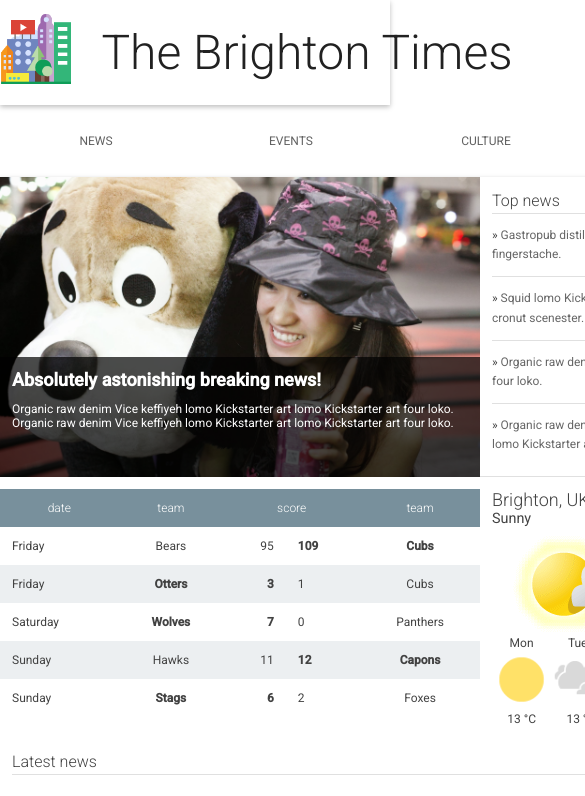
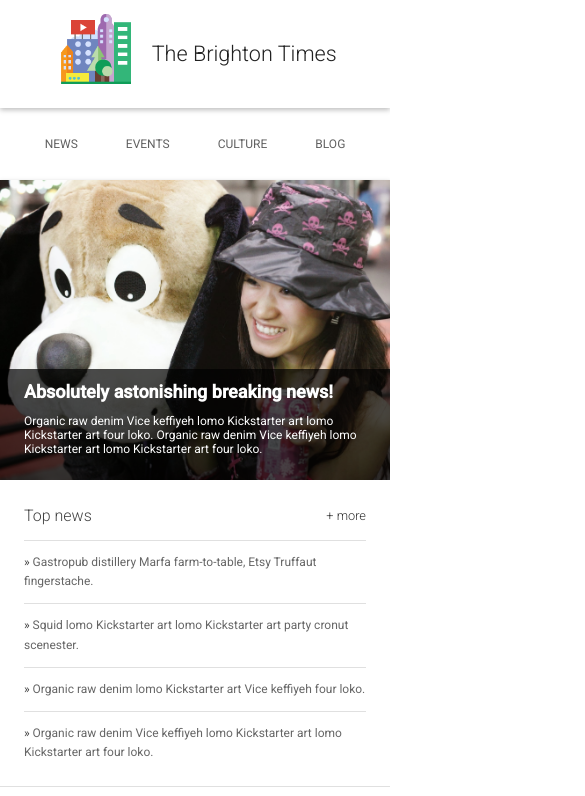
Before and after one commit to giannicuccu/RWDF-L2-Start, a plain HTML site: page index.html in a window 390 px wide. Shown: the top 796 px of the page, 585 px wide, since content can reach past the window. Drawn offline with Linux system fonts and the light colour scheme.

Commit message:
first responsive version

```diff
--- a/index.html
+++ b/index.html
@@ -3,6 +3,7 @@
   <head>
     <meta charset="utf-8">
     <meta http-equiv="X-UA-Compatible" content="IE=edge">
+    <meta name="viewport" content="width=device-width, initial-scale=1.0">
     <title>Brighton Times</title>
     <link href="https://fonts.googleapis.com/css?family=Roboto:300,400,500" rel="stylesheet" type="text/css">
     <link rel="stylesheet" type="text/css" href="main.css">
@@ -18,7 +19,7 @@
       </div>
     </header>
 
-    <nav id="drawer" class="nav">
+     <nav id="drawer" class="nav">
       <ul class="nav__list">
         <li class="nav__item"><a href="#">News</a></li>
         <li class="nav__item"><a href="#">Events</a></li>
@@ -106,11 +107,13 @@
         </section>
 
         <section class="weather">
+          <div class="weather-left">
           <span class="weather__location">Brighton, UK</span>
           <span class="weather__desc">Sunny</span>
           <span class="weather__today">
           <img class="weather__today__image" src="images/weather.png" alt="icon of a partially sunny day"><span class="weather__today__temp">13</span><span class="weather__today__deg">&deg;C</span>
           </span>
+        </div>
           <ul class="weather__next">
             <li class="weather__next__item">
               <span>Mon</span>
@@ -169,6 +172,7 @@
           </ul>
         </section>
       </section>
+
       <footer>
         <ul>
           <li><a href="#">Contact us</a></li>
--- a/main.css
+++ b/main.css
@@ -1,8 +1,8 @@
 body, html {
   margin: 0;
   padding: 0;
-  width: 100%;
-  height: 100%;
+  /* width: 100%;
+  height: 100%; */
 }
 
 body {
@@ -50,19 +50,22 @@ ul {
   box-shadow: 0 2px 5px rgba(0, 0, 0, 0.26);
   min-height: 56px;
   transition: min-height 0.3s;
+  width: 100%;
+
 }
 
 .header__inner {
-  width: 800px;
-  margin-left: auto;
-  margin-right: auto;
+  display: flex;
+  justify-content: center;
+  align-content: center;
+
 }
 
 .header__logo {
   height: 72px;
   margin-right: 1em;
   vertical-align: top;
-  margin-top: 12px;
+  margin: 12px;
 }
 
 .header__title {
@@ -81,21 +84,22 @@ ul {
  */
 
 .nav {
-  width: 800px;
-  margin-left: auto;
-  margin-right: auto;
+  /* width: 800px; */
+  /* margin-left: auto;
+  margin-right: auto; */
+
 }
 
 .nav__list {
-  width: 100%;
-  padding: 0;
-  margin: 0;
+ display: flex;
+ align-content: center;
+ justify-content: center
 }
 
 .nav__item {
   box-sizing: border-box;
   display: inline-block;
-  width: 24%;
+
   text-align: center;
   line-height: 24px;
   padding: 24px;
@@ -121,9 +125,10 @@ ul {
 
 main {
   box-shadow: 0 2px 5px rgba(0, 0, 0, 0.26);
-  width: 800px;
+  max-width: 960px;
   margin-left: auto;
   margin-right: auto;
+
 }
 
 /*
@@ -132,6 +137,11 @@ main {
  *
  */
 
+ section.content{
+  display: flex;
+  flex-flow: row;
+  flex-wrap: wrap;
+ }
 
 /*
  *
@@ -140,12 +150,12 @@ main {
  */
 
 .hero {
-  float: left;
-  width: 480px;
+
+  width: 60%;
   position: relative;
   background-image: url("./images/dog.jpg");
   background-size: cover;
-  height: 300px;
+  /* height: 300px; */
 }
 
 .hero article {
@@ -154,7 +164,6 @@ main {
   background-color: rgba(0, 0, 0, 0.7);
   position: absolute;
   bottom: 0;
-  height: 40%;
   width: 100%;
   color: #fff;
   padding: 1em;
@@ -168,9 +177,9 @@ main {
  */
 
 .top-news {
-  float: right;
-  width: 320px;
-  height: 300px;
+
+  width: 40%;
+
   border-bottom: 1px solid #E0E0E0;
   padding: 1em;
 }
@@ -214,8 +223,8 @@ main {
  */
 
 .scores {
-  width: 480px;
-  float: left;
+  width: 60%;
+
   padding-top: 1em;
 }
 
@@ -263,8 +272,8 @@ main {
  */
 
 .weather {
-  float: right;
-  width: 320px;
+
+  width: 40%;
   padding: 1em;
 }
 
@@ -285,7 +294,8 @@ main {
 }
 
 .weather__today__image {
-  vertical-align: middle
+  vertical-align: middle;
+
 }
 
 .weather__today__temp {
@@ -370,3 +380,88 @@ footer a {
   text-decoration: none;
   color: #333;
 }
+
+
+
+@media all and (max-width: 720px) {
+ section.content {
+    flex-flow: column;
+  }
+
+  .header__title {
+    font-size: 1.8em;
+    line-height: 4em;
+  }
+
+
+
+  .hero {
+    width: 100%;
+    min-height: 300px;
+
+  }
+  .hero article.description{
+  padding: 1em 24px 1em 24px;
+ }
+  .top-news {
+    width: 100%;
+    min-height: 150px;
+    padding-left:24px;
+    padding-right: 24px;
+  }
+
+  .scores {
+    width: 100%;
+    min-height: 200px;
+  }
+
+  .weather {
+    width: 100%;
+    padding-left:24px;
+    padding-right: 24px;
+  }
+
+  .weather__today {
+    width: 100%;
+  }
+
+  .weather-left {
+    width: 50%;
+    float: left;
+  }
+
+  .weather__next {
+    float: right;
+    width: 50%;
+  }
+
+  .scores__table th,
+  .scores__table td {
+    padding: .5em;
+  }
+  .scores__table td:nth-child(1) {
+    text-align: center;
+  }
+
+  .recent-news{
+    padding-left:24px;
+    padding-right: 24px;
+  }
+
+  .news__title {
+
+    line-height: 48px;
+
+}
+
+  footer{background-color: #E0E0E0}
+  footer li{
+    display: block;
+
+  }
+  footer a{
+    display: block;
+    padding: 24px 0;
+  }
+
+}
```
